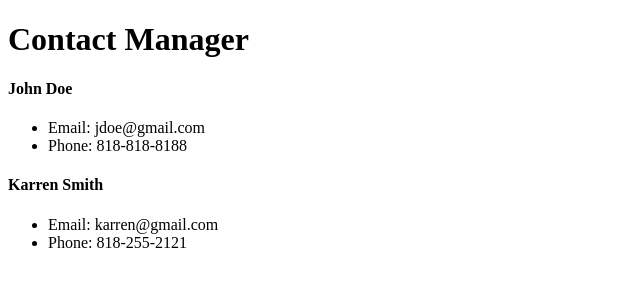
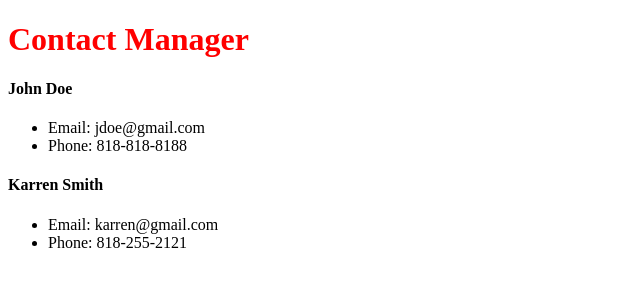
Before and after one commit to T-Wesst/React_Front_Back, a React (Create React App) app in the folder projects/contactmanager/: page / in a window 1280 px wide. Shown: the top 300 px of the page, without its empty margins (0-640 px from the left). Built offline with nearby package versions, Linux system fonts and the light colour scheme.

Commit message:
inline style

```diff
--- a/projects/contactmanager/src/components/Header.js
+++ b/projects/contactmanager/src/components/Header.js
@@ -5,7 +5,7 @@ const Header = props => {
   return (
     <div>
       {/*functional componets use props.<propName>*/}
-      <h1>{branding}</h1>
+      <h1 style={{ color: "red" }}>{branding}</h1>
     </div>
   );
 };
```
